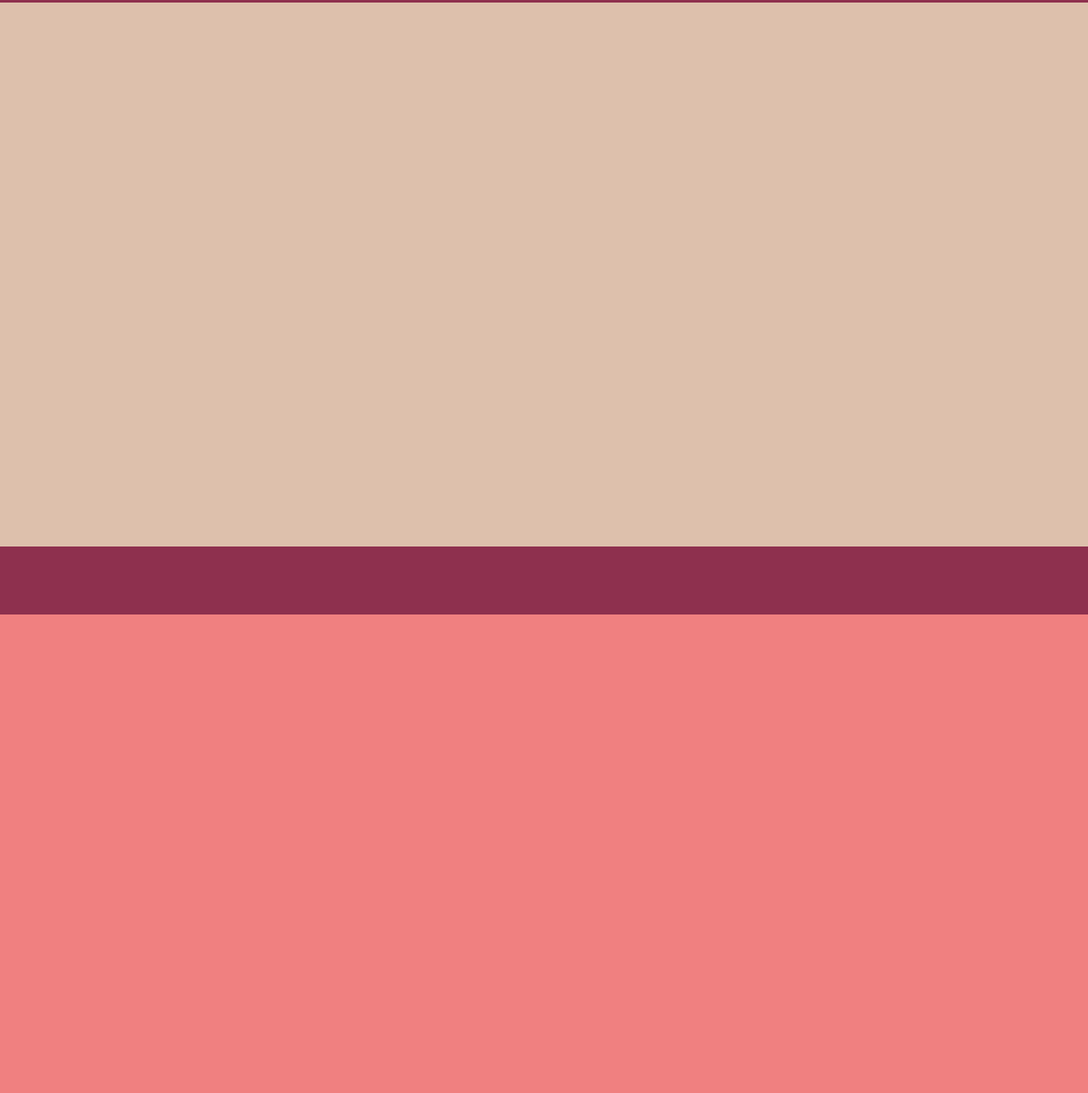
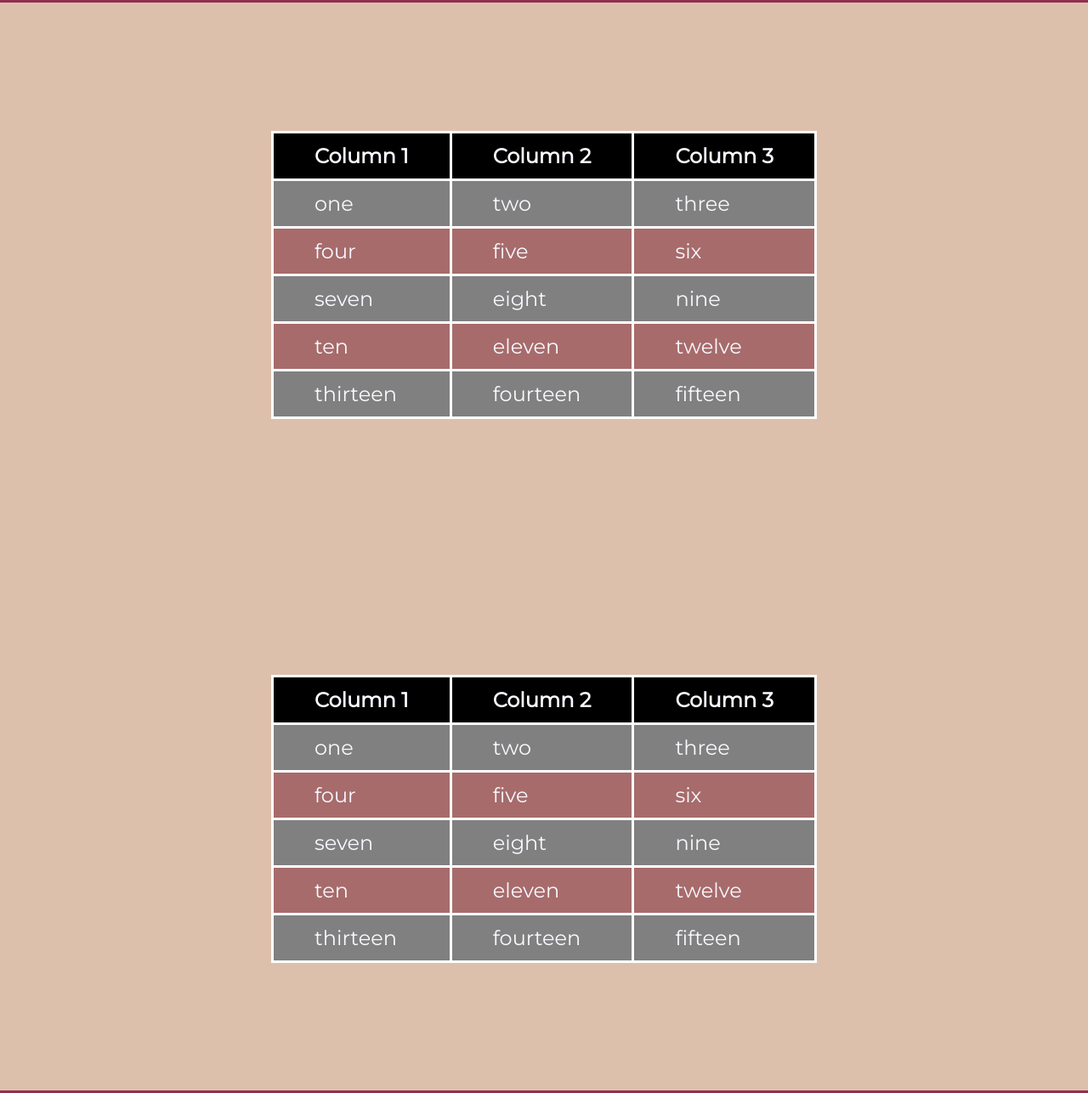
Before and after one commit to cattvs2021/cattStafford_webReview, a plain HTML site: page html/index2.html in a window 1280 px wide. Shown: the part 77-1363 px from the top of the page at 85% size. Before the commit the page ends 800 px from the top, so only its background shows below. Drawn offline with Linux system fonts and the light colour scheme.

Commit message:
fixed Home link and added two tables

```diff
--- a/css/style.css
+++ b/css/style.css
@@ -20,9 +20,12 @@ header {
   align-items: center;
   padding: 0 20px;
 }
-main {
+.main {
   height: 80vh;
   background-color: rgb(221, 192, 172);
+  display: flex;
+  justify-content: center;
+  align-items: center;
 }
 footer {
   height: 10vh;
@@ -51,3 +54,29 @@ ul li a:hover {
 nav {
   margin-left: auto;
 }
+#table-data {
+  color: ghostwhite;
+  /*background-color: rgb(167, 107, 107);*/
+  /*padding: 1em;*/
+  font-family: 'Montserrat', sans-serif;
+}
+#table-data tr td {
+  padding: 0.5em 2em;
+  font-size: 1.5em;
+}
+#table-data tr th {
+  padding: 0.5em 2em;
+  font-size: 1.5em;
+  text-align: left;
+  background-color: rgb(0, 0, 0);
+}
+.red-row {
+  background-color: rgb(167, 107, 107);
+}
+.gray-row {
+  background-color: gray;
+}
+table, th, td {
+  border: 0.125em solid white;
+  border-collapse: collapse;
+}
--- a/html/index2.html
+++ b/html/index2.html
@@ -22,7 +22,7 @@
       <nav>
         <ul>
           <li>
-            <a href="..index.html">Home</a>
+            <a href="../index.html">Home</a>
           </li>
           <li>
             <a href="index2.html">Data</a>
@@ -35,8 +35,75 @@
     </header>
     <!-- header ends here -->
     <!-- main content starts here -->
-    <main></main>
+    <div class="main">
+      <table id="table-data">
+        <tr>
+          <th>Column 1</th>
+          <th>Column 2</th>
+          <th>Column 3</th>
+        </tr>
+        <tr class ="gray-row">
+          <td>one</td>
+          <td>two</td>
+          <td>three</td>
+        </tr>
+        <tr class="red-row">
+          <td>four</td>
+          <td>five</td>
+          <td>six</td>
+        </tr>
+        <tr class="gray-row">
+          <td>seven</td>
+          <td>eight</td>
+          <td>nine</td>
+        </tr>
+        <tr class="red-row">
+          <td>ten</td>
+          <td>eleven</td>
+          <td>twelve</td>
+        </tr>
+        <tr class="gray-row">
+          <td>thirteen</td>
+          <td>fourteen</td>
+          <td>fifteen</td>
+        </tr>
+      </table>
+    </div>
     <!-- main content ends here -->
+    <div class="main">
+      <table id="table-data">
+        <tr>
+          <th>Column 1</th>
+          <th>Column 2</th>
+          <th>Column 3</th>
+        </tr>
+        <tr class ="gray-row">
+          <td>one</td>
+          <td>two</td>
+          <td>three</td>
+        </tr>
+        <tr class="red-row">
+          <td>four</td>
+          <td>five</td>
+          <td>six</td>
+        </tr>
+        <tr class="gray-row">
+          <td>seven</td>
+          <td>eight</td>
+          <td>nine</td>
+        </tr>
+        <tr class="red-row">
+          <td>ten</td>
+          <td>eleven</td>
+          <td>twelve</td>
+        </tr>
+        <tr class="gray-row">
+          <td>thirteen</td>
+          <td>fourteen</td>
+          <td>fifteen</td>
+        </tr>
+      </table>
+    </div>
     <!-- footer starts here -->
     <footer></footer>
     <!-- footer ends here -->
```
Also changed, not shown: html/index3.html (+1 -1 lines).
